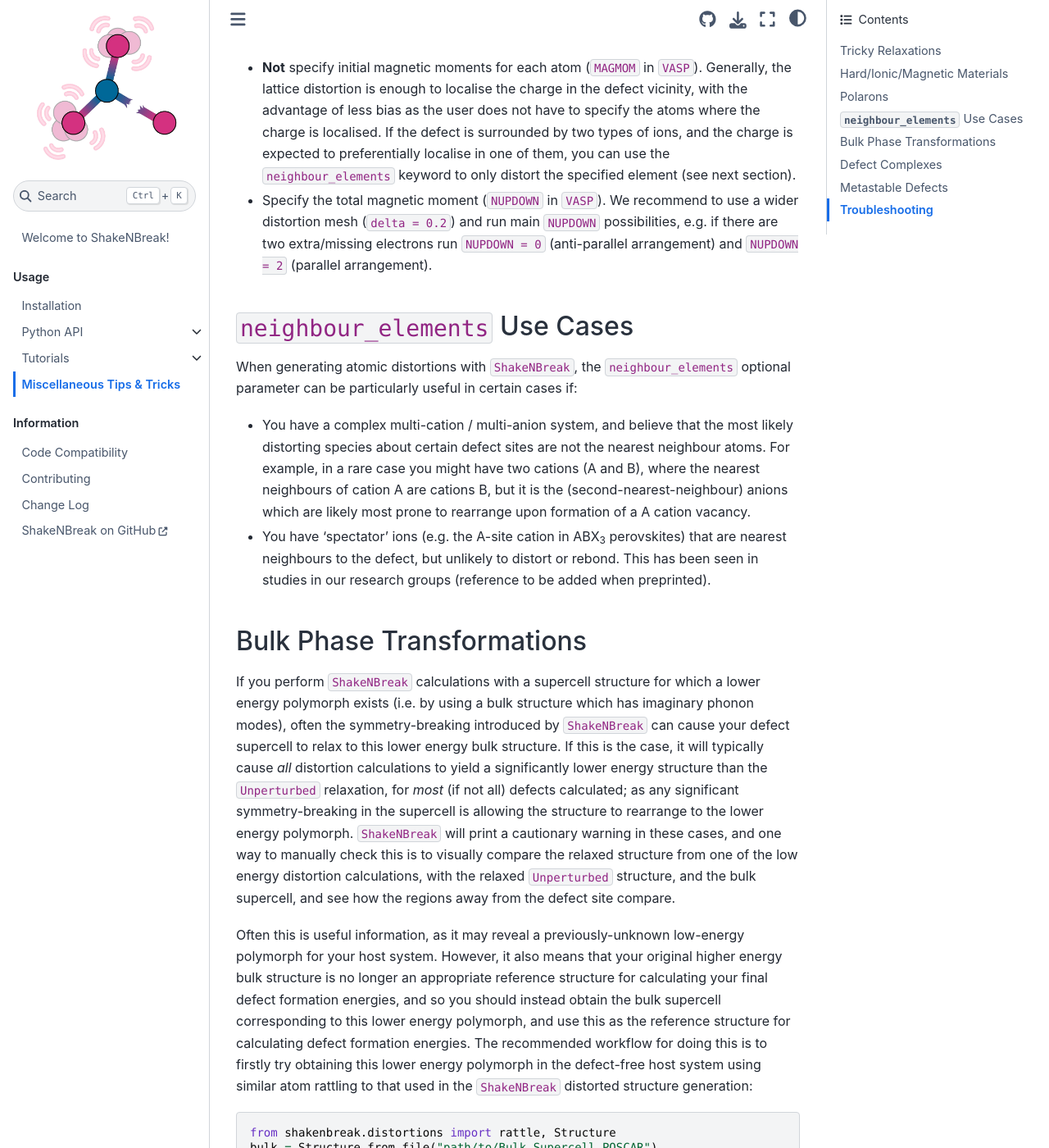
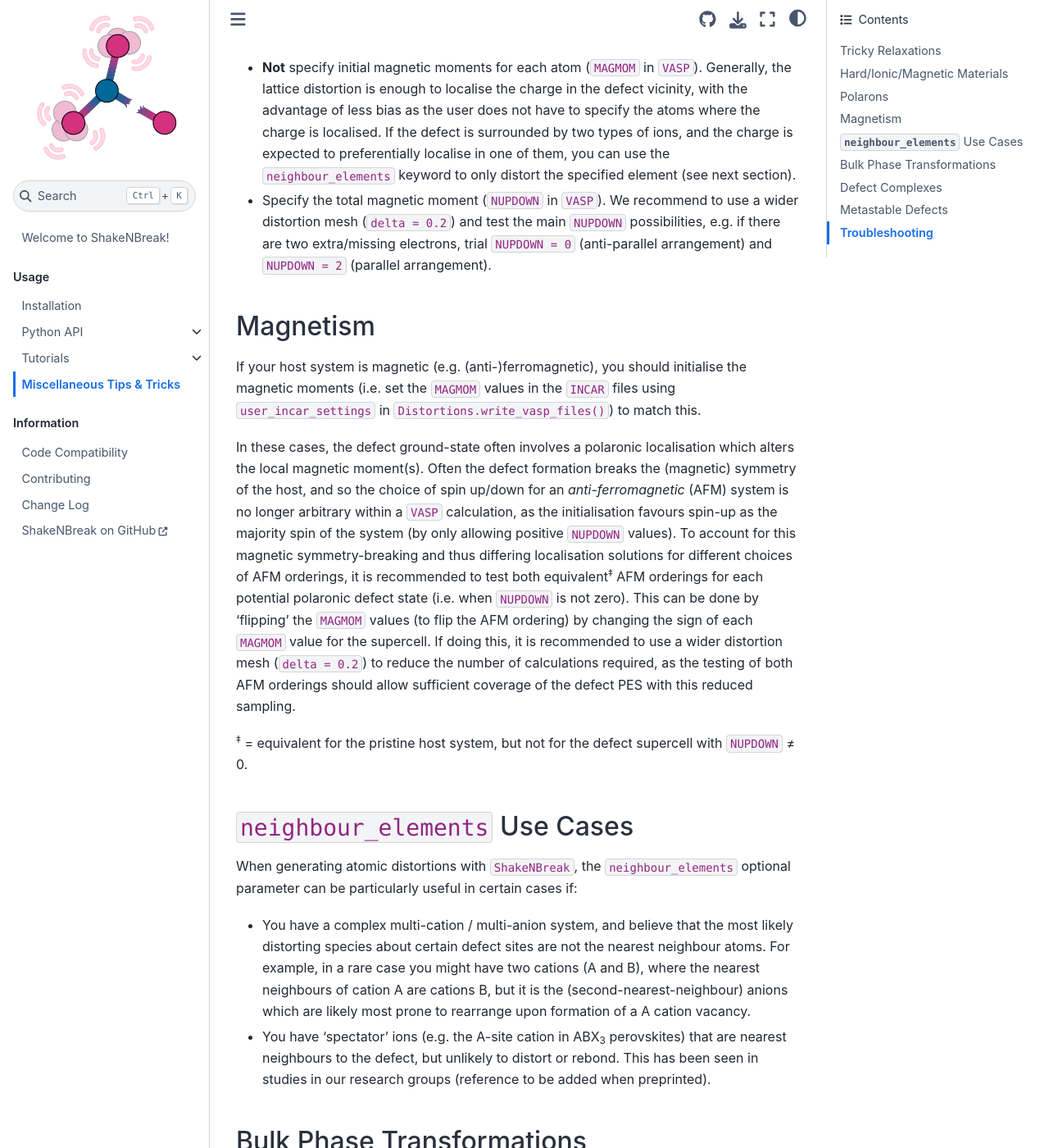
Before and after one commit to SMTG-Bham/ShakeNBreak, a Sphinx documentation site: the page built from docs/Tips.rst, in a window 1280 px wide and 1400 px high, scrolled down 2380 px. Shown: the whole window at 82% size. Built offline with Sphinx 7.4.7 and the Sphinx Book theme 1.1.4, drawn with Linux system fonts in a browser that asks for light colours; pages that are not in the unit, such as notebooks, are missing from menus.

Commit message:
Add note about `MAGMOM` flipping for AFM systems to docs
Former-commit-id: 1aad05b45daee4e00501f9379771034bbd58b862

```diff
--- a/docs/Tips.rst
+++ b/docs/Tips.rst
@@ -84,10 +84,33 @@ to:
   specified element (see next section).
 
 - Specify the total magnetic moment (``NUPDOWN`` in ``VASP``). We recommend to use a wider distortion mesh
-  (``delta = 0.2``) and run main ``NUPDOWN`` possibilities, e.g. if there are two extra/missing electrons run
-  ``NUPDOWN = 0`` (anti-parallel arrangement) and ``NUPDOWN = 2`` (parallel arrangement).
+  (``delta = 0.2``) and test the main ``NUPDOWN`` possibilities, e.g. if there are two extra/missing
+  electrons, trial ``NUPDOWN = 0`` (anti-parallel arrangement) and ``NUPDOWN = 2`` (parallel arrangement).
 
-:code:`neighbour_elements` Use Cases
+Magnetism
+---------
+
+If your host system is magnetic (e.g. (anti-)ferromagnetic), you should initialise the magnetic moments
+(i.e. set the ``MAGMOM`` values in the ``INCAR`` files using ``user_incar_settings`` in
+``Distortions.write_vasp_files()``) to match this.
+
+In these cases, the defect ground-state often involves a polaronic localisation which alters the local
+magnetic moment(s).
+Often the defect formation breaks the (magnetic) symmetry of the host, and so the choice of spin up/down
+for an *anti-ferromagnetic* (AFM) system is no longer arbitrary within a ``VASP`` calculation, as the
+initialisation favours spin-up as the majority spin of the system (by only allowing positive ``NUPDOWN``
+values). To account for this magnetic symmetry-breaking and thus differing localisation solutions for
+different choices of AFM orderings, it is recommended to test both equivalent\ :sup:`‡` AFM orderings for
+each potential polaronic defect state (i.e. when ``NUPDOWN`` is not zero).
+This can be done by 'flipping' the ``MAGMOM`` values (to flip the AFM ordering) by changing the sign of
+each ``MAGMOM`` value for the supercell. If doing this, it is recommended to use a wider distortion mesh
+(``delta = 0.2``) to reduce the number of calculations required, as the testing of both AFM orderings
+should allow sufficient coverage of the defect PES with this reduced sampling.
+
+:sup:`‡` = equivalent for the pristine host system, but not for the defect supercell with ``NUPDOWN`` ≠ 0.
+
+
+``neighbour_elements`` Use Cases
 -------------------------------------
 
 When generating atomic distortions with :code:`ShakeNBreak`, the :code:`neighbour_elements` optional parameter can be
```
